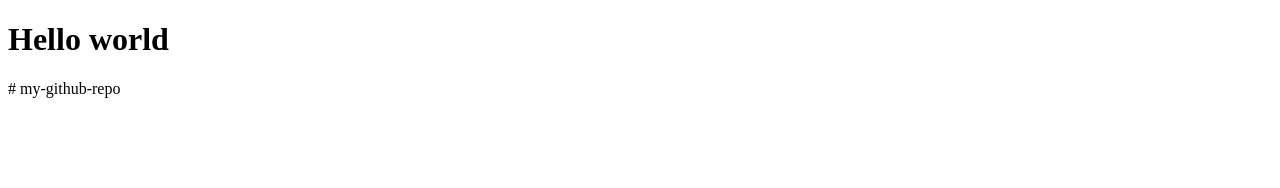
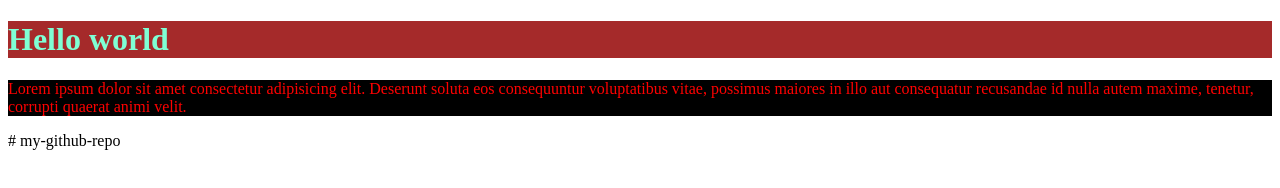
Before and after one commit to protivaghosh/my-github-repo, a plain HTML site: page index.html in a window 1280 px wide. Drawn offline with Linux system fonts and the light colour scheme.

Commit message:
ptag added

```diff
--- a/index.html
+++ b/index.html
@@ -4,8 +4,10 @@
     <meta charset="UTF-8">
     <meta name="viewport" content="width=device-width, initial-scale=1.0">
     <title>my-github-repo</title>
+    <link rel="stylesheet" href="style.css">
 </head>
 <body>
     <h1>Hello world</h1>
+    <p>Lorem ipsum dolor sit amet consectetur adipisicing elit. Deserunt soluta eos consequuntur voluptatibus vitae, possimus maiores in illo aut consequatur recusandae id nulla autem maxime, tenetur, corrupti quaerat animi velit.</p>
 </body>
 </html># my-github-repo
--- a/style.css
+++ b/style.css
@@ -0,0 +1,8 @@
+h1{
+    color:aquamarine;
+    background-color: brown;
+}
+p{
+    color:red;
+    background-color: black;
+}
```
